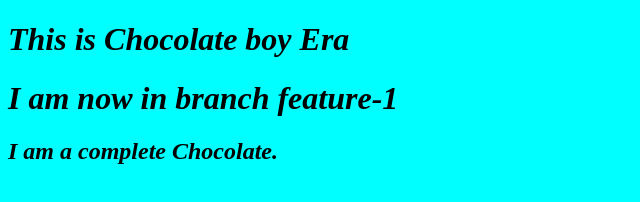
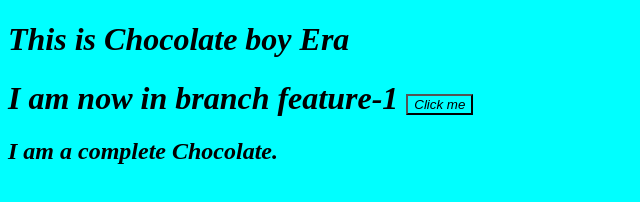
Before and after one commit to Hassan9966/loCAL-Repository., a plain HTML site: page Index.html in a window 1280 px wide. Shown: the whole page, without its empty margins (0-640 px from the left). Drawn offline with Linux system fonts and the light colour scheme.

Commit message:
I am adding new button

```diff
--- a/Index.html
+++ b/Index.html
@@ -8,7 +8,7 @@
 </head>
 <body>
     <h1>This is Chocolate boy Era</h1>
-    <h1>I am now in branch feature-1</h1>
+    <h1>I am now in branch feature-1 <button>Click me</button></h1>
     <h2>I am a complete Chocolate.</h2>
 </body>
 </html>
```
